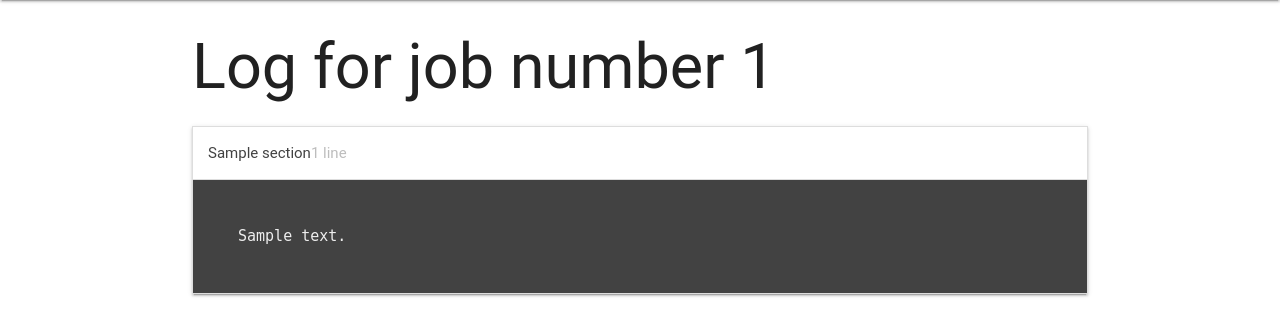
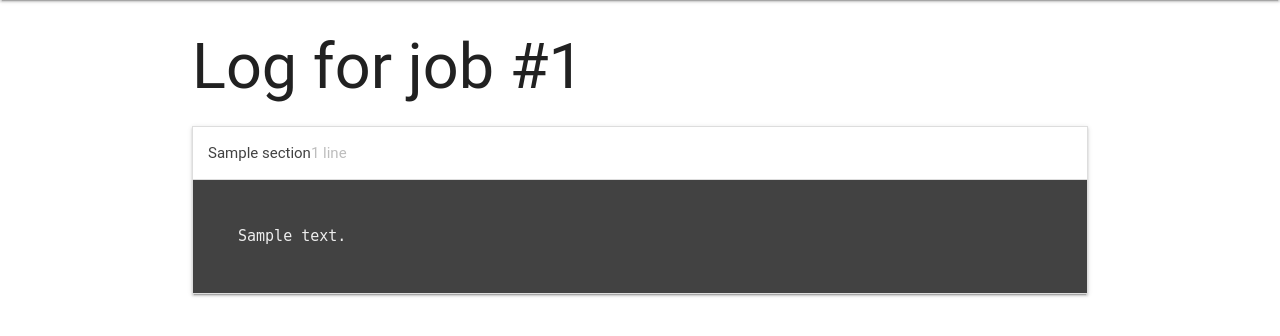
Before and after one commit to rjw57/bigjobbies, a Flask app: template bigjobbies/templates/log.html in a window 1280 px wide. Shown: the part 64-400 px from the top of the page. Run offline with Flask 2, Linux system fonts and the light colour scheme; the template is opened without the code that fills it: most values are stand-ins (such as "Sample title", 1, 10 or a date in 2020); some libraries are stand-ins or nearby versions; some web fonts are replaced.

Commit message:
be consistent w.r.t. "job number" and "job #"

```diff
--- a/bigjobbies/templates/log.html
+++ b/bigjobbies/templates/log.html
@@ -1,10 +1,10 @@
 {% extends "_layout/default.html" %}
 
-{% block title %}Job {{ job_number }} log{% endblock %}
+{% block title %}Job #{{ job_number }} log{% endblock %}
 
 {% block content %}
 
-<h1>Log for job number {{ job_number }}</h1>
+<h1>Log for job #{{ job_number }}</h1>
 
 <ul class="collapsible" data-collapsible="accordion">
   {% for section in sections %}
```
